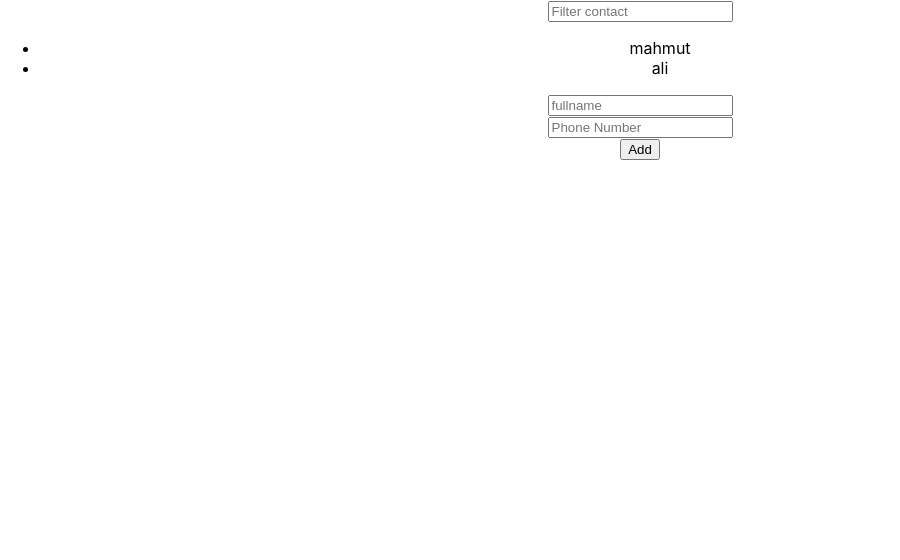
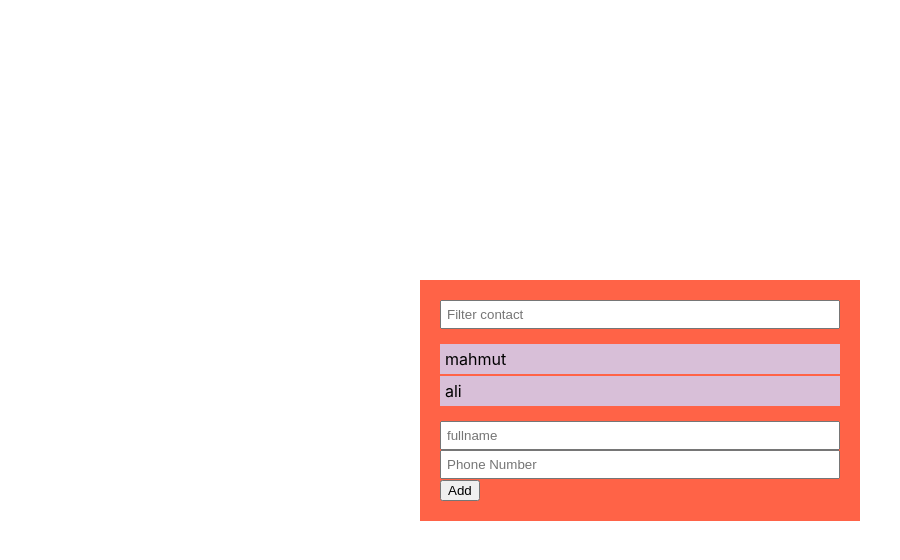
Before and after one commit to mkisecok/Contact-list, a React (Create React App) app in the folder contact-list/: page / in a window 1280 px wide. Shown: the top 560 px of the page, without its empty margins (0-900 px from the left). Built offline with nearby package versions, Linux system fonts and the light colour scheme.

Commit message:
Add Contacts.css

```diff
--- a/contact-list/src/App.css
+++ b/contact-list/src/App.css
@@ -1,38 +1,6 @@
 .App {
-  text-align: center;
+  display: flex;
+  justify-content: center;
+  align-items: center;
+  min-height: 100vh;
 }
-
-.App-logo {
-  height: 40vmin;
-  pointer-events: none;
-}
-
-@media (prefers-reduced-motion: no-preference) {
-  .App-logo {
-    animation: App-logo-spin infinite 20s linear;
-  }
-}
-
-.App-header {
-  background-color: #282c34;
-  min-height: 100vh;
-  display: flex;
-  flex-direction: column;
-  align-items: center;
-  justify-content: center;
-  font-size: calc(10px + 2vmin);
-  color: white;
-}
-
-.App-link {
-  color: #61dafb;
-}
-
-@keyframes App-logo-spin {
-  from {
-    transform: rotate(0deg);
-  }
-  to {
-    transform: rotate(360deg);
-  }
-}
--- /dev/null
+++ b/contact-list/src/components/Contacts/Contacts.css
@@ -0,0 +1,23 @@
+#container{
+    width: 400px;
+    background-color: tomato;
+    padding: 20px;
+}
+input{
+    width: 100%;
+    box-sizing: border-box;
+    padding: 5px;
+}
+ul,li{
+    margin: 0;
+    padding: 0;
+    list-style-type: none;
+}
+.list{
+    margin:15px 0 ;
+}
+.list>li{
+    background-color: thistle;
+    padding: 5px;
+    margin-bottom:2px ;
+}
--- a/contact-list/src/components/Contacts/List/index.js
+++ b/contact-list/src/components/Contacts/List/index.js
@@ -14,7 +14,7 @@
             placeholder='Filter contact'
             value={filterText}
             onChange={(e)=>setFilterText(e.target.value)} />
-            <ul>
+            <ul className='list'>
                 {
                     filtered.map((contact, index)=>
                         <li key={index}>{contact.fullname}</li>
--- a/contact-list/src/components/Contacts/index.js
+++ b/contact-list/src/components/Contacts/index.js
@@ -1,6 +1,7 @@
 import {useState, useEffect} from 'react'
 import List from './List'
 import Form from './Form'
+import './Contacts.css'
 
  const Contacts= () => {
      const [contacts, setContacts] = useState([
@@ -15,7 +16,7 @@
      useEffect(()=>{},[contacts])
 
     return (
-        <div>
+        <div id='container'>
             <List contacts={contacts}/>
             <Form addContacts={setContacts} contacts={contacts} />
         </div>
```
